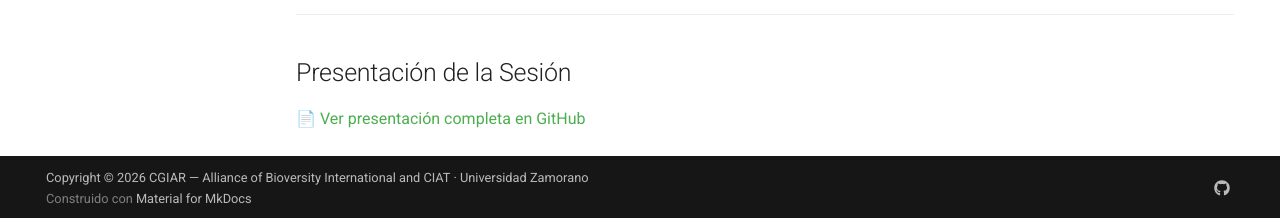
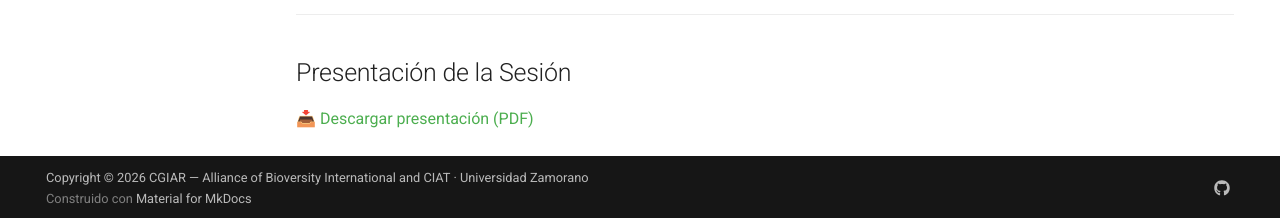
Before and after one commit to cbarriosperez/Taller_IndicesAgroclimaticos_Frijol, an MkDocs documentation site: the page built from docs/sesion1/index.md, in a window 1280 px wide and 1340 px high. Shown: the part 1119-1337 px from the top of the window. Built offline with MkDocs 1.6.1 and Material for MkDocs 9.7.7, drawn with Linux system fonts in a browser that asks for light colours.

Commit message:
Descargar presentación de la sesión 1

```diff
--- a/docs/sesion1/index.md
+++ b/docs/sesion1/index.md
@@ -33,4 +33,4 @@ Al finalizar esta sesión, los participantes serán capaces de:
 
 ## Presentación de la Sesión
 
-[📄 Ver presentación completa en GitHub](https://github.com/cbarriosperez/Taller_IndicesAgroclimaticos_Frijol/blob/main/docs/Presentations/Barrios-Perez_Sesion1_Fundamentos%20agroclim%C3%A1ticos%20y%20configuraci%C3%B3n%20del%20entorno%20en%20R.pdf){ target="_blank" }
+[📥 Descargar presentación (PDF)](https://github.com/cbarriosperez/Taller_IndicesAgroclimaticos_Frijol/raw/main/docs/Presentations/Barrios-Perez_Sesion1_Fundamentos%20agroclim%C3%A1ticos%20y%20configuraci%C3%B3n%20del%20entorno%20en%20R.pdf){ download }
```
